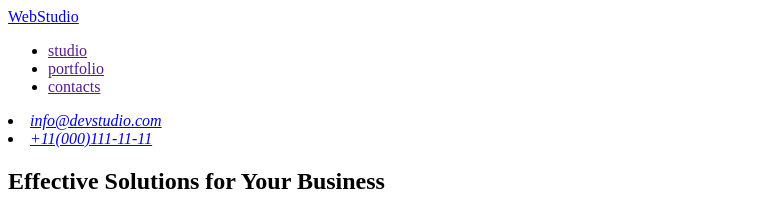
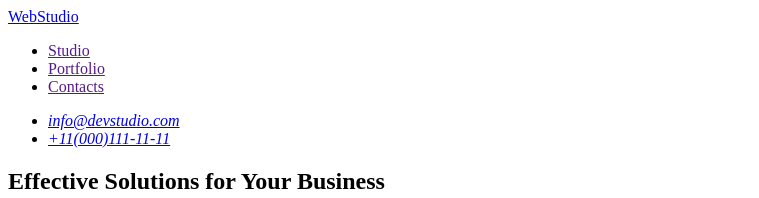
Before and after one commit to StanislavBobrivskyi/goit-markup-hw-01, a plain HTML site: page index.html in a window 1280 px wide. Shown: the top 198 px of the page, without its empty margins (0-759 px from the left). Drawn offline with Linux system fonts and the light colour scheme.

Commit message:
update html file

```diff
--- a/index.html
+++ b/index.html
@@ -13,14 +13,16 @@
         <nav>
             <a href="./index.html">WebStudio</a>
             <ul>
-                <li> <a href="">studio</a> </li>
-                <li> <a href="">portfolio</a></li>
-                <li><a href="">contacts</a></li>
+                <li> <a href="">Studio</a> </li>
+                <li> <a href="">Portfolio</a></li>
+                <li><a href="">Contacts</a></li>
             </ul>
         </nav>
         <address>
+            <ul>
                 <li><a href="mailto:info@devstudio.com">info@devstudio.com</a></li>
                 <li><a href="tel:+11(000)111-11-11">+11(000)111-11-11</a></li>
+            </ul>
         </address>
     </header>
     <main>
```
Lines whose indentation alone changed are shown as unchanged.
